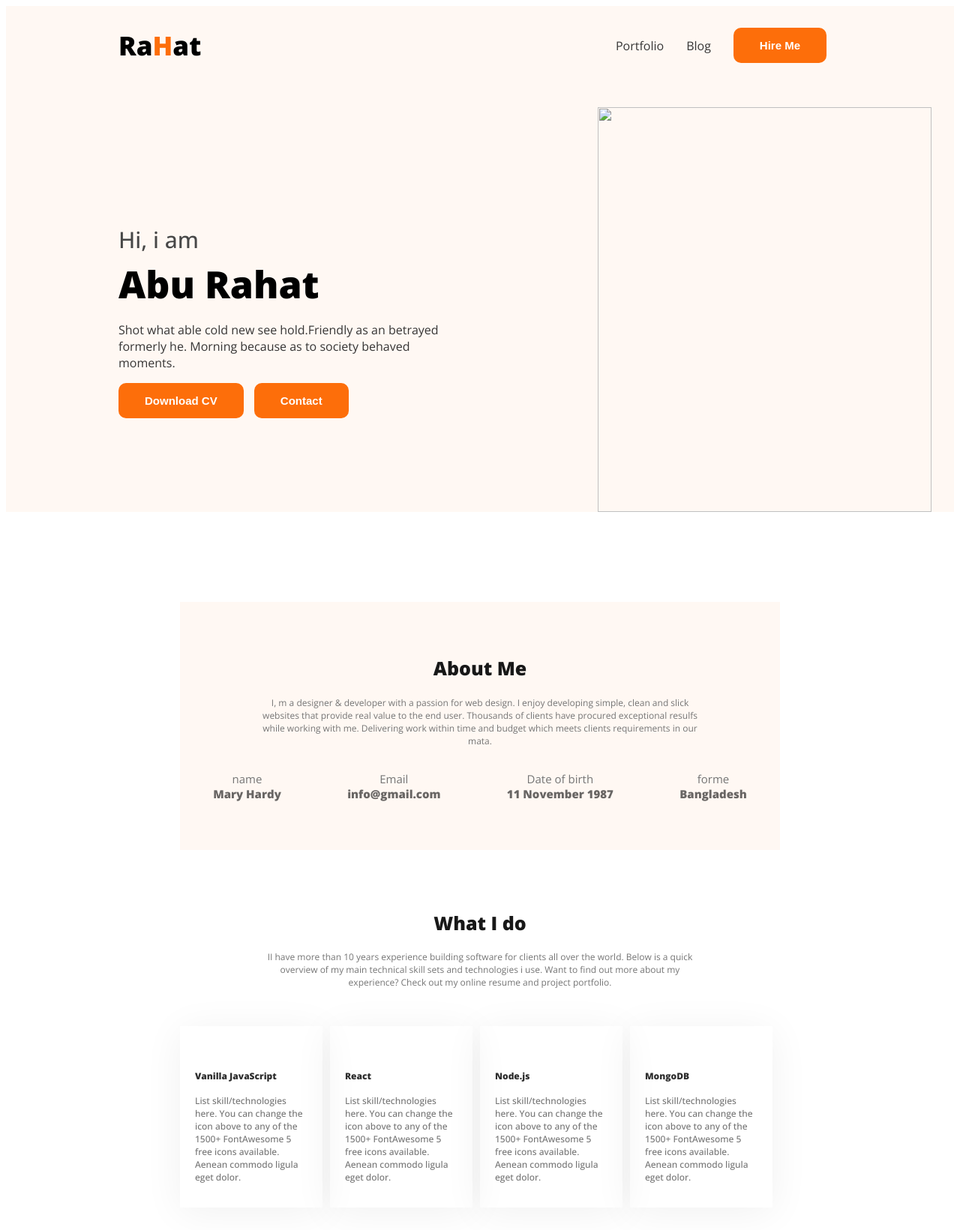
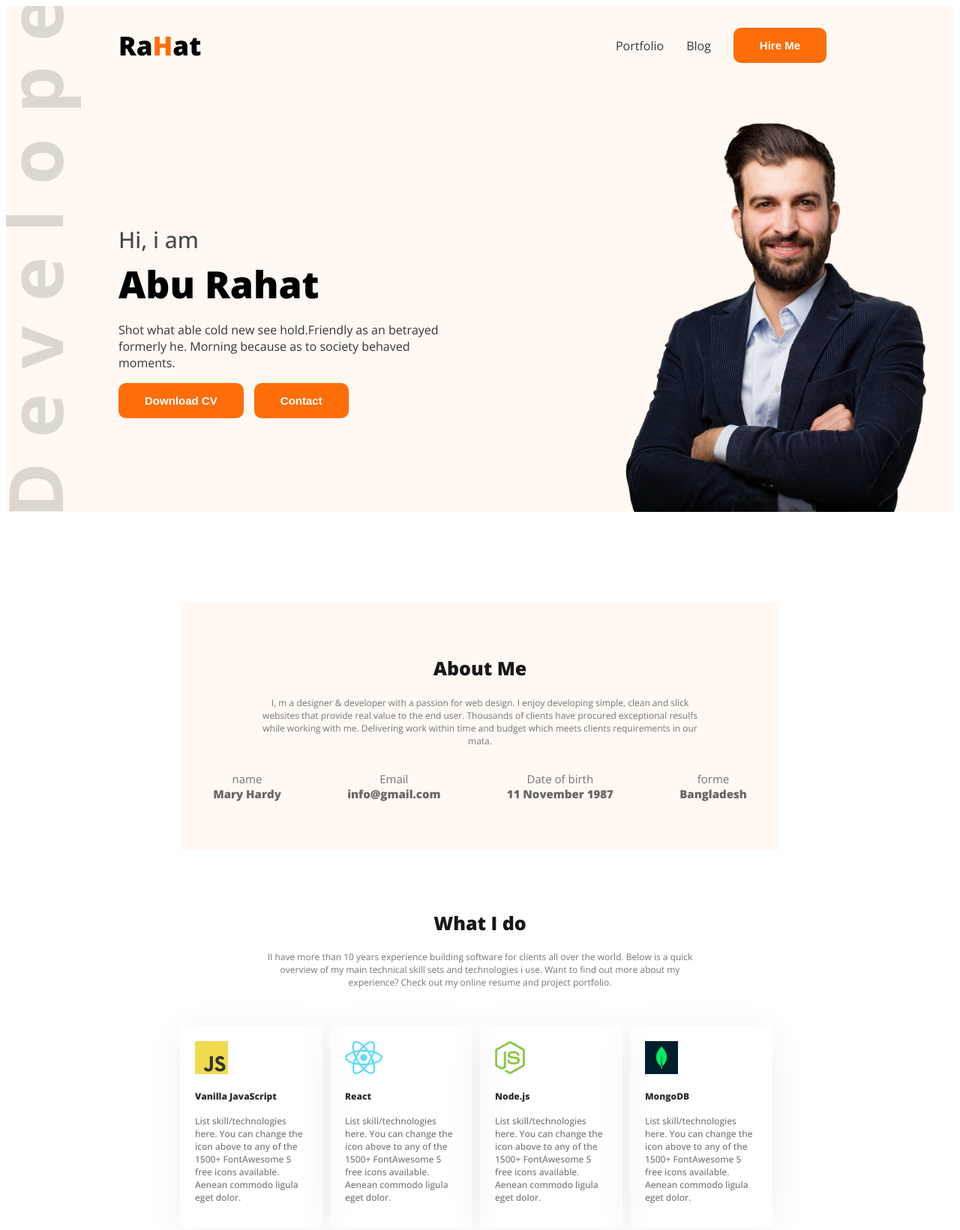
Before and after one commit to AbuRahat889/practice-portfolio, a plain HTML site: page index.html in a window 1280 px wide. Shown: the top 1641 px of the page at 75% size. Drawn offline with nearby package versions, Linux system fonts and the light colour scheme; the site is published under a folder, as on GitHub Pages, so addresses that start at the root find nothing.

Commit message:
add image

```diff
--- a/index.html
+++ b/index.html
@@ -33,7 +33,7 @@
 
                 <button class="primary-btn">Contact</button>
             </div>
-            <img class="bannar-image" src="/images/hardy.png" alt="">
+            <img class="bannar-image" src="images/hardy.png" alt="">
 
 
         </div>
@@ -79,7 +79,7 @@
 
         <div class="skil-info">
             <div class="skil">
-                <img src="/images/icons/js.png" alt="">
+                <img src="images/icons/js.png" alt="">
                 <h4>Vanilla JavaScript</h4>
                 <p>
                     List skill/technologies
@@ -93,7 +93,7 @@
             </div>
 
             <div class="skil">
-                <img src="/images/icons/react.png" alt="">
+                <img src="images/icons/react.png" alt="">
                 <h4>React</h4>
                 <p>
                     List skill/technologies
@@ -107,7 +107,7 @@
             </div>
 
             <div class="skil">
-                <img src="/images/icons/nodejs.png" alt="">
+                <img src="images/icons/nodejs.png" alt="">
                 <h4>Node.js</h4>
                 <p>
                     List skill/technologies
@@ -121,7 +121,7 @@
             </div>
 
             <div class="skil">
-                <img src="/images/icons/mongo.png" alt="">
+                <img src="images/icons/mongo.png" alt="">
                 <h4>MongoDB</h4>
                 <p>
                     List skill/technologies
@@ -202,9 +202,9 @@
                 9:00 A.M and 8.00 P.M ET, Monday through Friday.
             </p>
             <div class="socaio-icon">
-                <a href="#"><img src="/images/icons/facebook.png" alt=""></a>
-                <a href="#"><img src="/images/icons/twitter.png" alt=""></a>
-                <a href="#"><img src="/images/icons/insta.png" alt=""></a>
+                <a href="#"><img src="images/icons/facebook.png" alt=""></a>
+                <a href="#"><img src="images/icons/twitter.png" alt=""></a>
+                <a href="#"><img src="images/icons/insta.png" alt=""></a>
             </div>
         </div>
         <div class="footer-coluam">
--- a/style.css
+++ b/style.css
@@ -28,12 +28,12 @@ body{
 /* header style */
 .header{
     background-color:#FFF8F3;
-    background-image: url(/images/header_bg.png);
+    background-image: url(images/header_bg.png);
     background-repeat: no-repeat;
     background-position: bottom right;
 }
 .header-bgim{
-    background-image: url(/images/developer.png);
+    background-image: url(images/developer.png);
     background-repeat: no-repeat;
     background-position: bottom left;
     width: 100%;
```
Also changed, not shown: images/rahat.png (deleted).
